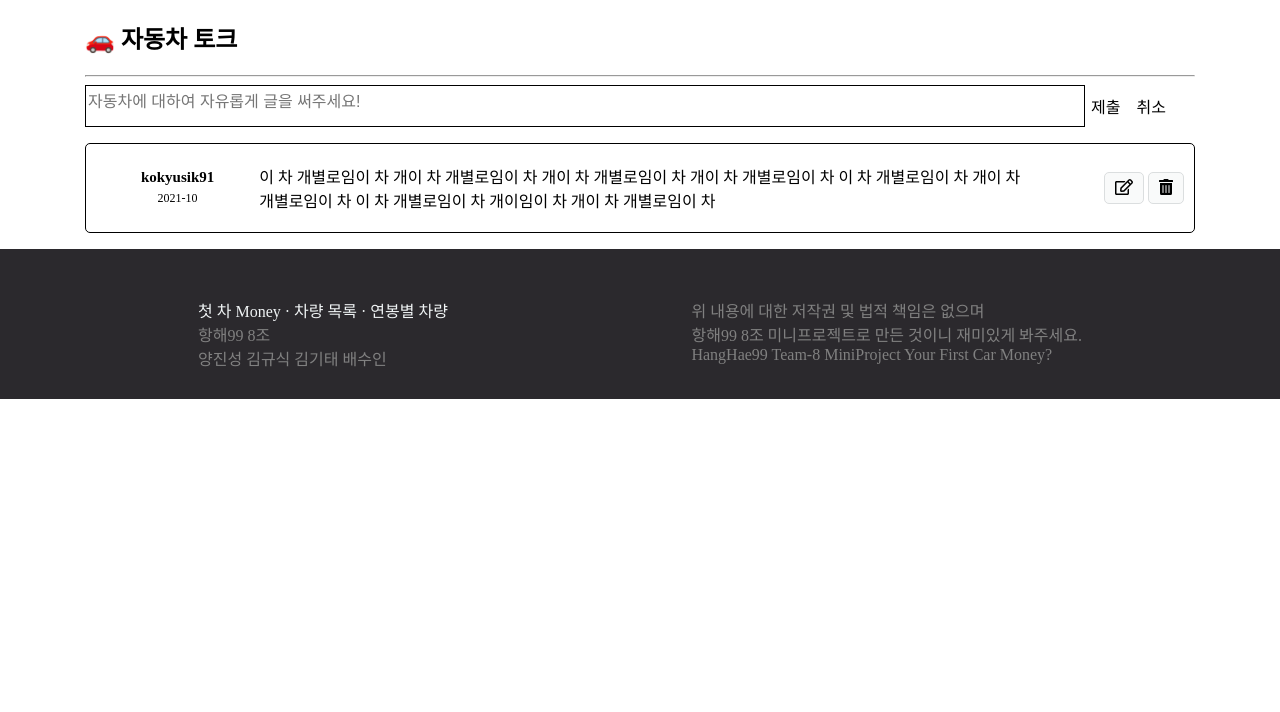
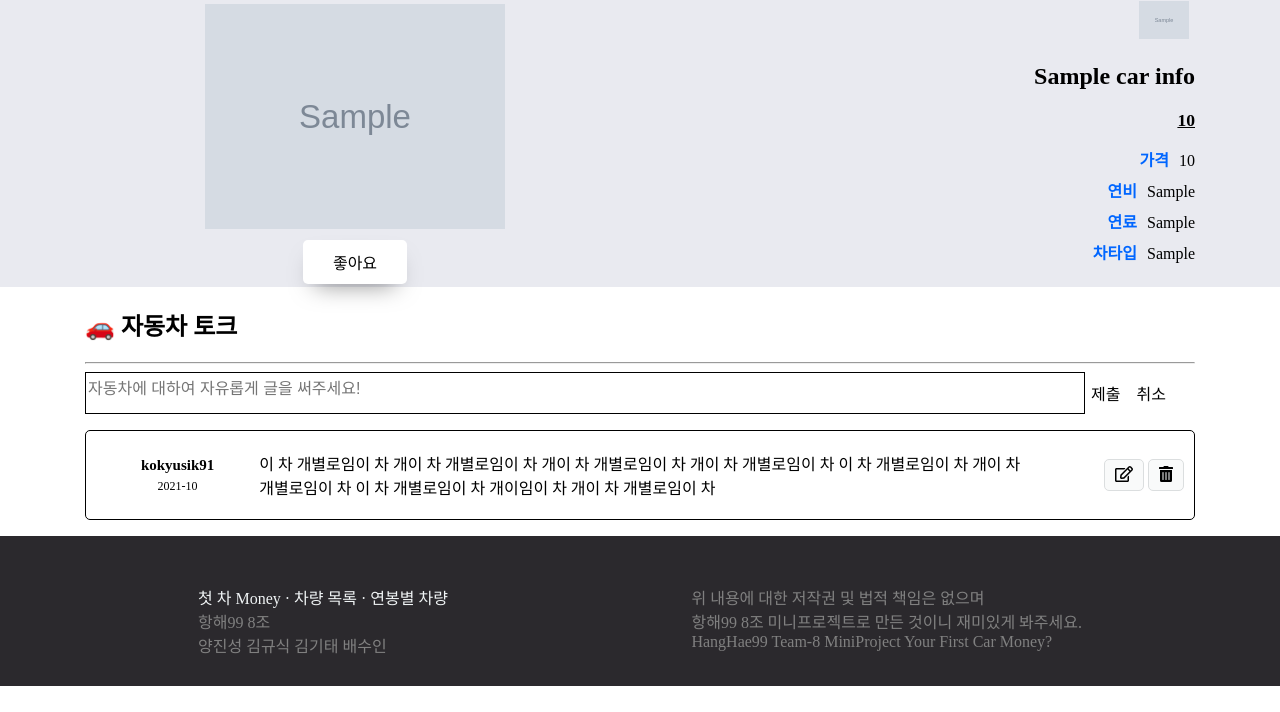
Before and after one commit to jinseoIT/firstcar_money, a Flask app: template templates/detail.html in a window 1280 px wide. Shown: the part 88-800 px from the top of the page. Run offline with Flask 2, Linux system fonts and the light colour scheme; the template is opened without the code that fills it: most values are stand-ins (such as "Sample title", 1, 10 or a date in 2020); grey boxes marked "Sample" are stand-in pictures; parts of the project's set-up code (start-up, migrations or seed data) failed here and were passed over; some libraries are stand-ins or nearby versions; some web fonts are replaced.

Commit message:
상세 수정

```diff
--- a/static/JS/detail.js
+++ b/static/JS/detail.js
@@ -274,6 +274,6 @@ const auth =(e)=>{
 
 modalCutBtn.addEventListener("click", closeModal)
 document.addEventListener("DOMContentLoaded", listComment)
-document.addEventListener("DOMContentLoaded", carIdCheck)
+//document.addEventListener("DOMContentLoaded", carIdCheck)
 submitBtn.addEventListener("click", saveDb);
 textarea.addEventListener("click", auth);
--- a/templates/carList.html
+++ b/templates/carList.html
@@ -115,11 +115,11 @@
   const addCarList = (list, reqType) => {
     let type =  reqType == 'more' ? 'more' : 'order';
     let str = '';
-    console.log(list)
+
     for (let i=0; i<list.length;i+=1) {
       str += `<div class="car_card">
         <div class="card_img_area">
-           <a href="/car/detail/${carInfo._id}">
+           <a href="/car/detail/${list[i]._id}">
           <img src="${list[i].car_img}">
            </a>
         </div>
@@ -213,7 +213,7 @@
   }
   /* 정렬별 차량 호출  */
    const getOrderCarList = (type) => {
-       console.log('type :'+ type);
+
        page = 1; // 페이지 초기화
        g_order = type
        let url = '/api/car-list?page=1&order='+type;
--- a/templates/detail.html
+++ b/templates/detail.html
@@ -11,9 +11,38 @@
         <input type="hidden" id="carid_info" value="{{ car_id }}">
         {#     body       #}
         <section class="car_detail">
-
+                  <div class="container">
+                    <div class="row">
+                        <div class="col-12 col-lg-6">
+                            <div class="img_button">
+                                <div class="car_img">
+                                    <img class="car_photo" src='{{carInfo.car_img}}'
+                                         alt='{{car_name}}'>
+                                </div>
+                                <button class="like">좋아요</button>
+                            </div>
+                        </div>
+                        <div class="col-12 col-lg-6">
+                            <div class="info">
+                                <div class="company_logo">
+                                    <button><img class="logo_photo"
+                                            src='{{carInfo.car_maker_img}}'
+                                            alt='{{carInfo.car_name}}'></button>
+                                </div>
+                                <div class="description">
+                                    <h1>{{carInfo.car_name}}</h1>
+                                    <strong>{{carInfo.car_age}}</strong>
+                                    <ul>
+                                         <li><span>가격</span>{{carInfo.car_price_full}}</li>
+                                         <li><span>연비</span>{{carInfo.car_fuel_efficiency}}</li>
+                                         <li><span>연료</span>{{carInfo.car_fuel}}</li>
+                                         <li><span>차타입</span>{{carInfo.car_type}}</li>
+                                    </ul>
+                                </div>
+                            </div>
+                        </div>
+                    </div>
         </section>
-
         {# 댓글 영역 #}
         <article>
             <div class="container">
```
Also changed, not shown: car.py (+15 -9 lines).
